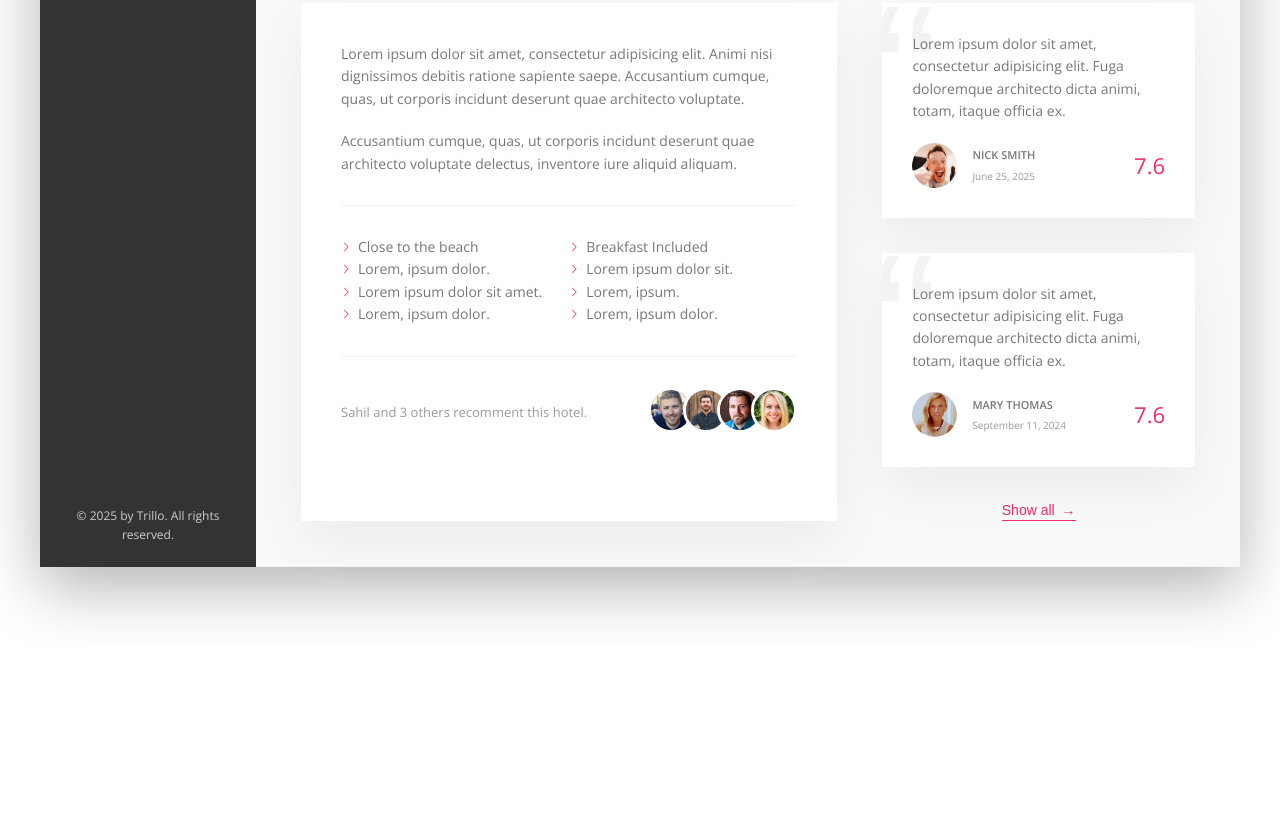
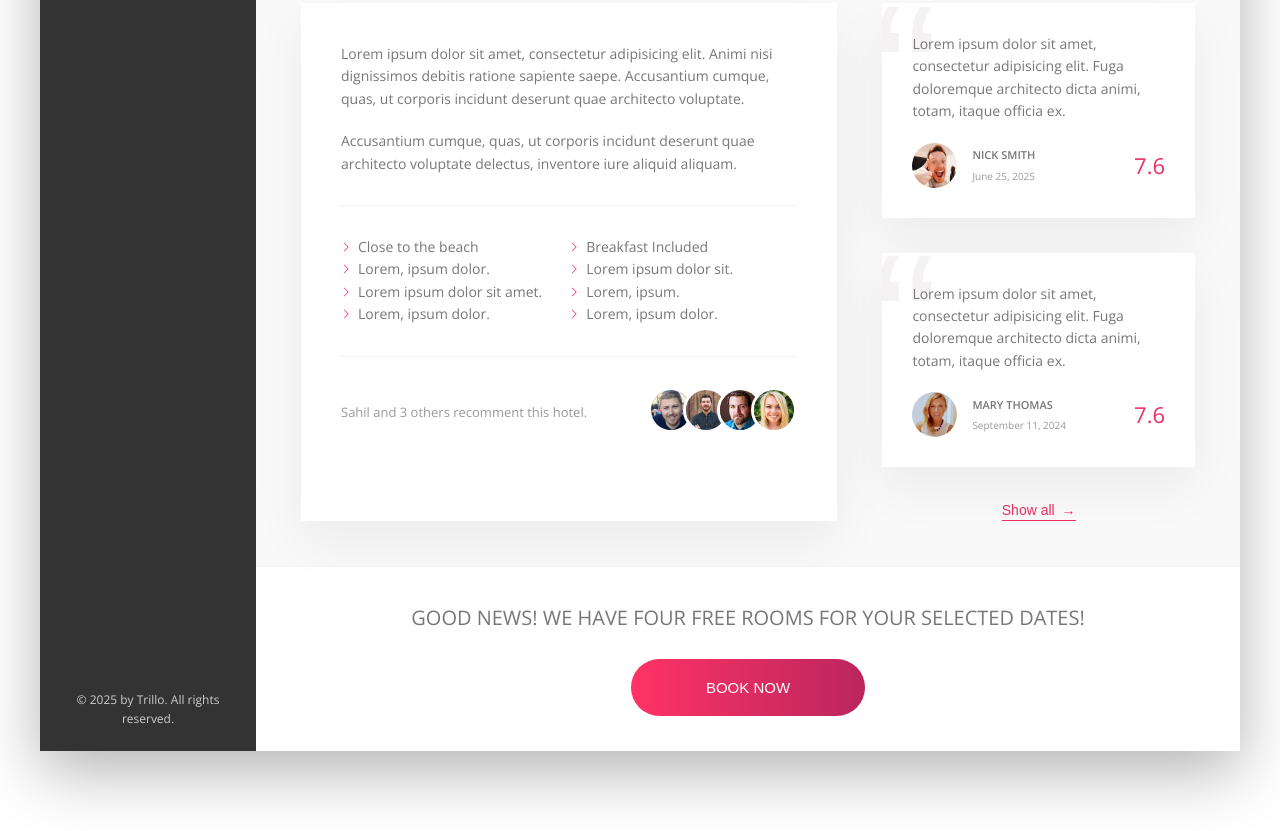
Before and after one commit to saaahilhussain/trillo, a website: page index.html in a window 1280 px wide. Shown: the part 644-1475 px from the top of the page. Before the commit the page ends 1291 px from the top, so only its background shows below. Drawn offline with nearby package versions, Linux system fonts and the light colour scheme.

Commit message:
add: section cta done

```diff
--- a/index.html
+++ b/index.html
@@ -195,7 +195,7 @@
                 </div>
               </div>
             </div>
-            <figure class="user-reviews">
+            <div class="user-reviews">
               <figure class="review">
                 <blockquote class="review__text">
                   Lorem ipsum dolor sit amet, consectetur adipisicing elit. Fuga
@@ -234,7 +234,16 @@
                 </figcaption>
               </figure>
               <button class="btn-inline">Show all <span>&rarr;</span></button>
-            </figure>
+            </div>
+          </div>
+          <div class="cta">
+            <div class="cta__book-now">
+              Good news! We have four free rooms for your selected dates!
+            </div>
+            <button class="btn">
+              <span class="btn__visible">Book Now</span>
+              <span class="btn__invisible"> Only 4 rooms left</span>
+            </button>
           </div>
         </main>
       </div>
--- a/sass/_components.scss
+++ b/sass/_components.scss
@@ -421,3 +421,72 @@
     z-index: 1;
   }
 }
+
+/////////////////////////////////
+/// CALL TO ACTION (CTA)
+.cta {
+  padding: 3.5rem 0;
+  text-align: center;
+  &__book-now {
+    font-size: 2rem;
+    font-weight: 300;
+    text-transform: uppercase;
+    margin-bottom: 2.5rem;
+  }
+}
+
+/////////////////////////////////
+/// CALL TO ACTION (CTA)
+.btn {
+  font-size: 1.5rem;
+  font-weight: 300;
+  text-transform: uppercase;
+  border-radius: 100px;
+  border: none;
+  background-image: linear-gradient(
+    to right,
+    var(--color-primary-light),
+    var(--color-primary-dark)
+  );
+  color: #fff;
+  // padding: 1.5rem 3rem;
+  position: relative;
+  overflow: hidden;
+
+  & > * {
+    display: inline-block;
+    height: 100%;
+    width: 100%;
+    transition: all 0.2s;
+  }
+
+  &__visible {
+    padding: 2rem 7.5rem;
+  }
+
+  &__invisible {
+    position: absolute;
+    padding: 2rem 0;
+    top: -100%;
+    left: 0;
+  }
+
+  &:hover {
+    background-image: linear-gradient(
+      to left,
+      var(--color-primary-light),
+      var(--color-primary-dark)
+    );
+  }
+
+  &:hover &__visible {
+    transform: translateY(100%);
+  }
+  &:hover &__invisible {
+    top: 0;
+  }
+  &:focus {
+    outline: none;
+    animation: pulsate 1s infinite;
+  }
+}
```
Also changed, not shown: css/style.css, 1 other file.
